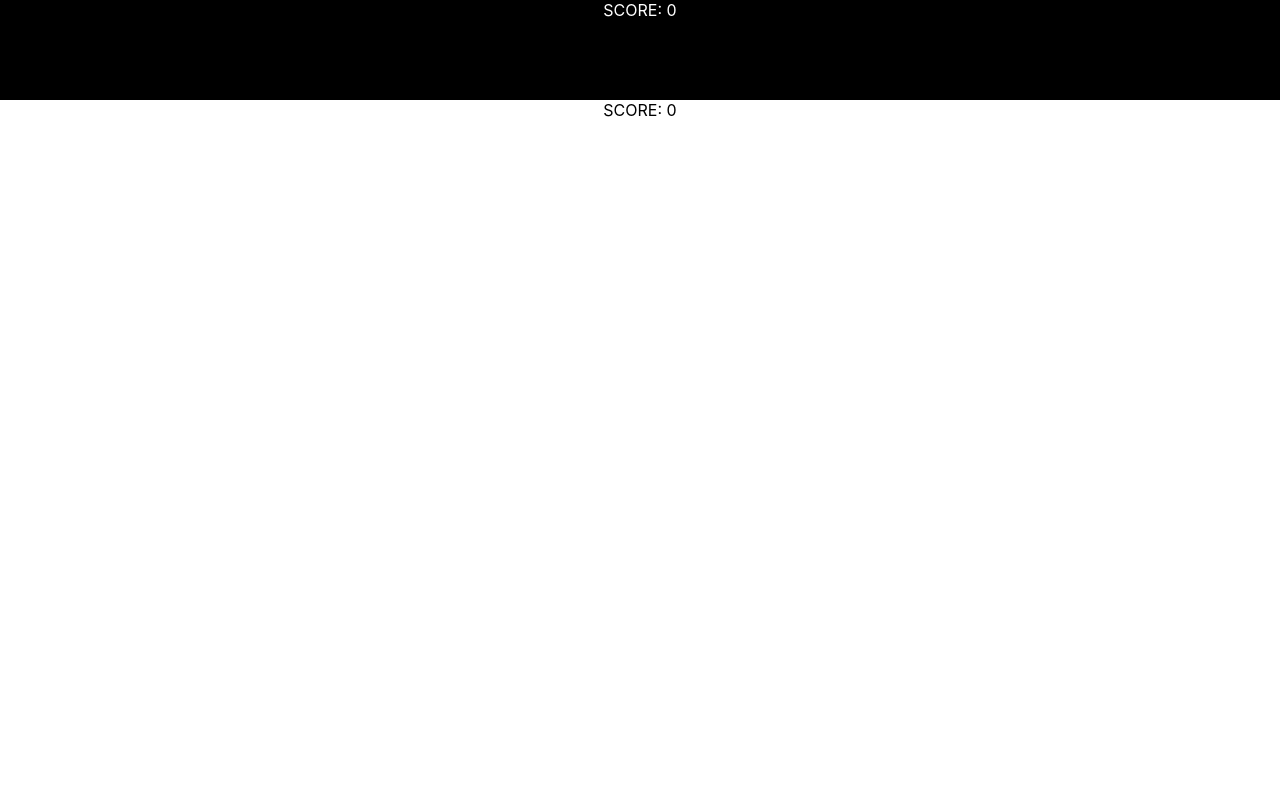
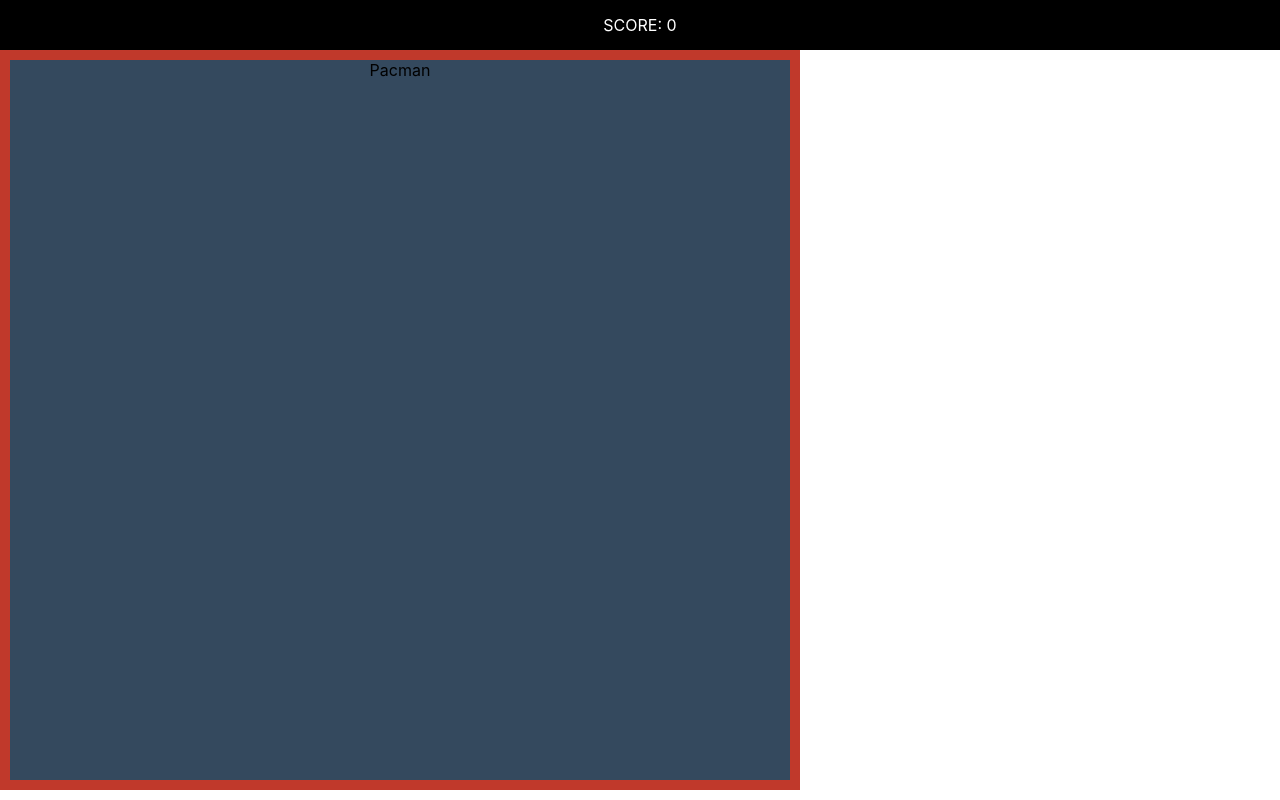
Before and after one commit to tynakpinska/pacman, a React (Create React App) app: page / in a window 1280 px wide. Built offline with nearby package versions, Linux system fonts and the light colour scheme.

Commit message:
add pacman

```diff
--- a/src/App.js
+++ b/src/App.js
@@ -1,6 +1,6 @@
 import React, { useState } from 'react';
-import Header from './Components/Header';
-import Board from './Components/Board';
+import Header from './Components//Header/Header';
+import Board from './Components/Board/Board';
 import './App.css';
 
 function App() {
--- a/src/Components/Board.js
+++ /dev/null
@@ -1,15 +0,0 @@
-import React from "react";
-
-const Board = ({ score }) => {
-  return (
-    <div>
-      <span>SCORE: {score} </span>
-    </div>
-  );
-};
-
-Board.defaultProps = {
-  score: 0,
-};
-
-export default Board;
--- /dev/null
+++ b/src/Components/Board/Board.css
@@ -0,0 +1,7 @@
+.board {
+    position: relative;
+    background-color: #34495e;
+    border: 10px #c0392b solid;
+    height: calc(100vh - 80px);
+    width: calc(100vh - 20px);
+}
--- /dev/null
+++ b/src/Components/Board/Board.js
@@ -0,0 +1,20 @@
+import React, { useState } from "react";
+import './Board.css';
+import Pacman from '../Pacman/Pacman';
+
+const Board = () => {
+  return (
+    <div className='board'>
+      {/* <Food /> */}
+       <Pacman />
+      {/* <Ghost /> */}
+      {/* <Ghost /> */}
+    </div>
+  );
+};
+
+Board.defaultProps = {
+  score: 0,
+};
+
+export default Board;
--- /dev/null
+++ b/src/Components/Header/Header.css
@@ -0,0 +1,7 @@
+header {
+    height: 50px;
+    background-color: #000;
+    color: #fff;
+    margin: auto;
+    line-height: 50px;
+}
--- a/src/Components/Header.js
+++ b/src/Components/Header/Header.js
@@ -1,5 +1,5 @@
 import React from "react";
-import './style.css';
+import './Header.css';
 
 const Header = ({ score }) => {
   return (
--- /dev/null
+++ b/src/Components/Pacman/Pacman.js
@@ -0,0 +1,10 @@
+import React, { useState } from "react";
+import "./Pacman.css";
+
+const Pacman = () => {
+  return <div className='pacman'>Pacman</div>;
+};
+
+Pacman.defaultProps = {};
+
+export default Pacman;
--- a/src/Components/style.css
+++ /dev/null
@@ -1,6 +0,0 @@
-header {
-    height: 100px;
-    background-color: #000;
-    color: #fff;
-    padding: 0 10px;
-}
```
Also changed, not shown: src/Components/Pacman/Pacman.css (added).
